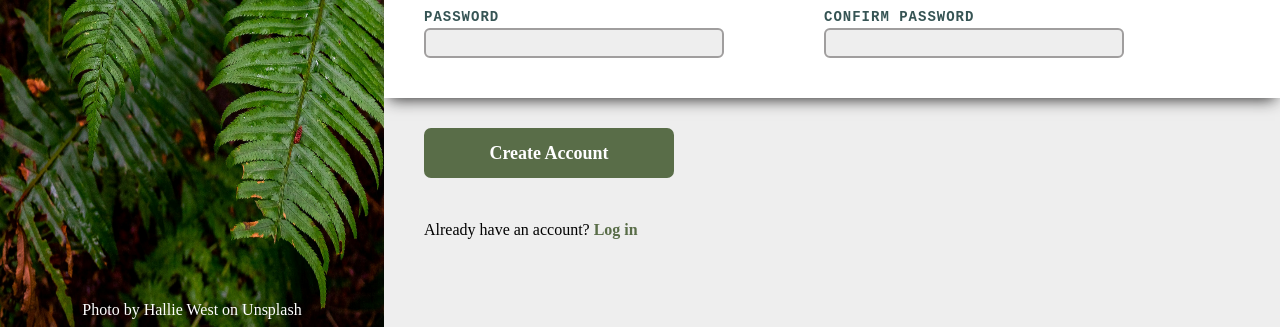
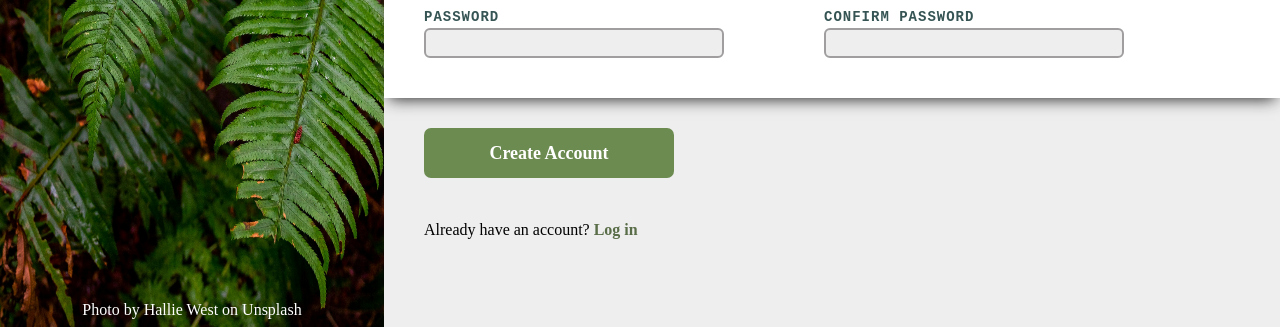
Before and after one commit to TFA05/sign-up-form, a plain HTML site: page index.html in a window 1280 px wide. In both pictures the pointer is over the button "Create Account". Shown: the part 473-800 px from the top of the page. Drawn offline with Linux system fonts and the light colour scheme.

Commit message:
Add hover change on button

```diff
--- a/style.css
+++ b/style.css
@@ -183,6 +183,10 @@ button{
     margin-bottom: 40px;
 }
 
+button:hover{
+    background-color: #6c8b50;
+}
+
 a{
     color: #596D48;
     text-decoration: none;
```
